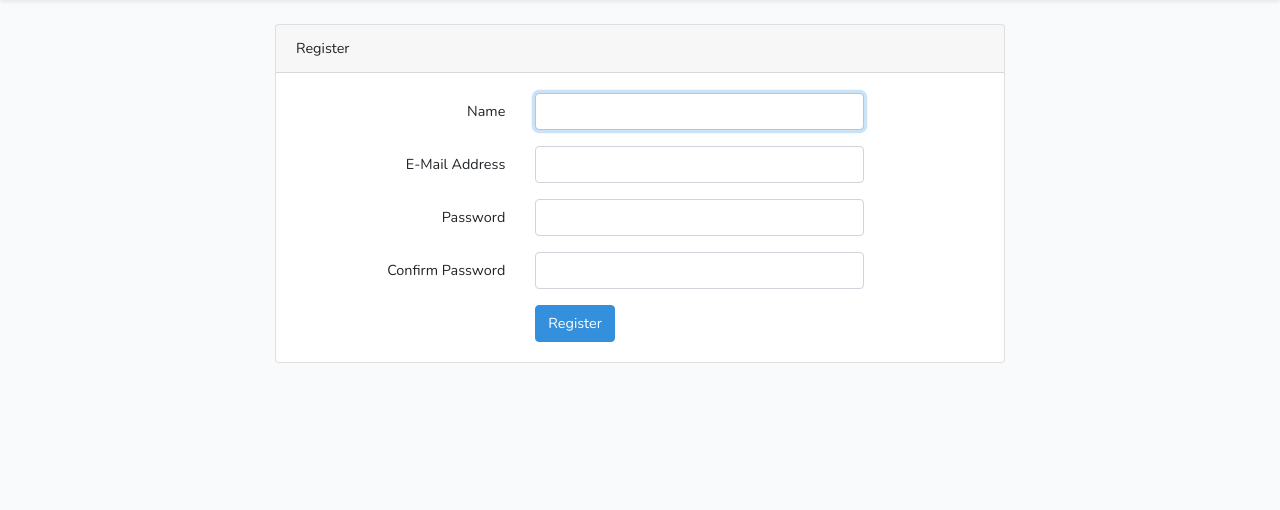
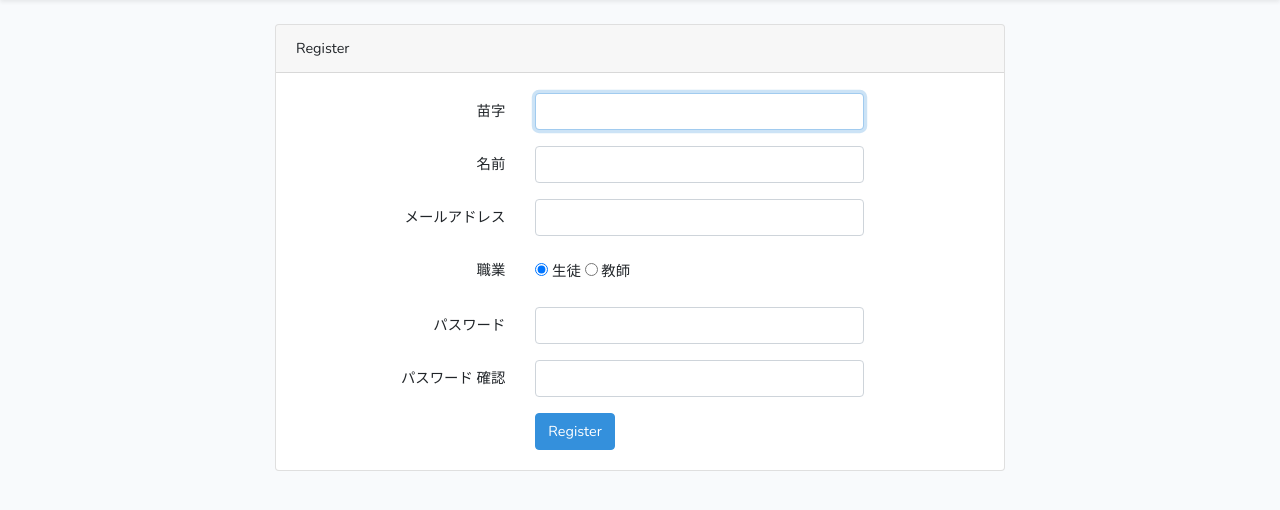
Before and after one commit to isoginchak/Hew3_Onlineclass, a Laravel app: page /register in a window 1280 px wide. Shown: the part 55-565 px from the top of the page. Run offline with Laravel 8, Linux system fonts and the light colour scheme; style sheets or scripts are compiled from the project's sources.

Commit message:
feat:add register

```diff
--- a/app/Http/Controllers/Auth/RegisterController.php
+++ b/app/Http/Controllers/Auth/RegisterController.php
@@ -50,9 +50,12 @@ class RegisterController extends Controller
     protected function validator(array $data)
     {
         return Validator::make($data, [
-            'name' => ['required', 'string', 'max:255'],
-            'email' => ['required', 'string', 'email', 'max:255', 'unique:users'],
-            'password' => ['required', 'string', 'min:8', 'confirmed'],
+            'family-name' => ['required', 'string', 'max:255'],
+            'first-name' => ['required', 'string', 'max:255'],
+            'mailaddress' => ['required', 'string', 'email', 'max:255', 'unique:users'],
+            // 'school-name' => ['required', 'string', 'max:255'],
+            'position' => ['required'],
+            'password' => ['required', 'string', 'min:4', 'confirmed'],
         ]);
     }
 
@@ -65,9 +68,12 @@ class RegisterController extends Controller
     protected function create(array $data)
     {
         return User::create([
-            'name' => $data['name'],
-            'email' => $data['email'],
-            'password' => Hash::make($data['password']),
+            //カラム名=>フォームのname
+            'family_name' => $data['family-name'],
+            'first_name' => $data['first-name'],
+            'mailaddress' => $data['mailaddress'],
+            'position' => $data['position'],
+            'password' => Hash::make($data['password'])
         ]);
     }
 }
--- a/app/User.php
+++ b/app/User.php
@@ -16,7 +16,8 @@ class User extends Authenticatable
      * @var array
      */
     protected $fillable = [
-        'name', 'email', 'password',
+        //テーブルのカラム
+        'family_name', 'first_name', 'mailaddress','position','password',
     ];
 
     /**
--- a/database/seeds/DatabaseSeeder.php
+++ b/database/seeds/DatabaseSeeder.php
@@ -14,5 +14,6 @@ class DatabaseSeeder extends Seeder
     public function run()
     {
         $this->call(UsersTableSeeder::class);
+        $this->call(SchoolsTableSeeder::class);
     }
 }
--- a/resources/views/auth/register.blade.php
+++ b/resources/views/auth/register.blade.php
@@ -12,35 +12,83 @@
                         @csrf
 
                         <div class="form-group row">
-                            <label for="name" class="col-md-4 col-form-label text-md-right">{{ __('Name') }}</label>
+                            <label for="family-name" class="col-md-4 col-form-label text-md-right">{{ __('苗字') }}</label>
 
                             <div class="col-md-6">
-                                <input id="name" type="text" class="form-control @error('name') is-invalid @enderror" name="name" value="{{ old('name') }}" required autocomplete="name" autofocus>
+                                <input id="family-name" type="text" class="form-control @error('family-name') is-invalid @enderror" name="family-name" value="{{ old('family-name') }}" required autocomplete="family-name" autofocus>
 
-                                @error('name')
+                                @error('family-name')
                                 <span class="invalid-feedback" role="alert">
                                     <strong>{{ $message }}</strong>
                                 </span>
                                 @enderror
+
                             </div>
                         </div>
 
                         <div class="form-group row">
-                            <label for="email" class="col-md-4 col-form-label text-md-right">{{ __('E-Mail Address') }}</label>
+                            <label for="first-name" class="col-md-4 col-form-label text-md-right">{{ __('名前') }}</label>
 
                             <div class="col-md-6">
-                                <input id="email" type="email" class="form-control @error('email') is-invalid @enderror" name="email" value="{{ old('email') }}" required autocomplete="email">
+                                <input id="first-name" type="text" class="form-control @error('first-name') is-invalid @enderror" name="first-name" value="{{ old('first-name') }}" required autocomplete="given-name" autofocus>
 
-                                @error('email')
+                                @error('first-name')
                                 <span class="invalid-feedback" role="alert">
                                     <strong>{{ $message }}</strong>
                                 </span>
                                 @enderror
+
                             </div>
                         </div>
 
                         <div class="form-group row">
-                            <label for="password" class="col-md-4 col-form-label text-md-right">{{ __('Password') }}</label>
+                            <label for="mailaddress" class="col-md-4 col-form-label text-md-right">{{ __('メールアドレス') }}</label>
+
+                            <div class="col-md-6">
+                                <input id="mailaddress" type="email" class="form-control @error('email') is-invalid @enderror" name="mailaddress" value="{{ old('mailaddress') }}" required autocomplete="email">
+
+                                @error('mailaddress')
+                                <span class="invalid-feedback" role="alert">
+                                    <strong>{{ $message }}</strong>
+                                </span>
+                                @enderror
+
+                            </div>
+                        </div>
+
+                        <!-- <div class="form-group row">
+                            <label for="school-name" class="col-md-4 col-form-label text-md-right">{{ __('学校名') }}</label>
+
+                            <div class="col-md-6">
+                                <input id="name" type="text" class="form-control @error('school-name') is-invalid @enderror" name="school-name" value="{{ old('school-name') }}" required autocomplete="organization" autofocus>
+
+                                @error('school-name')
+                                <span class="invalid-feedback" role="alert">
+                                    <strong>{{ $message }}</strong>
+                                </span>
+                                @enderror
+
+                            </div>
+                        </div> -->
+                        <div class="form-group row">
+                            <label for="position" class="col-md-4 col-form-label text-md-right">{{ __('職業') }}</label>
+
+                            <div class="col-md-6" style="padding-top: 8px">
+                                <input id="student" type="radio" name="position" value="0" checked>
+                                <label for="student">生徒</label>
+                                <input id="teacher" type="radio" name="position" value="1">
+                                <label for="teacher">教師</label>
+
+                                @if ($errors->has('position'))
+                                <span class="invalid-feedback">
+                                    <strong>{{ $errors->first('position') }}</strong>
+                                </span>
+                                @endif
+                            </div>
+                        </div>
+
+                        <div class="form-group row">
+                            <label for="password" class="col-md-4 col-form-label text-md-right">{{ __('パスワード') }}</label>
 
                             <div class="col-md-6">
                                 <input id="password" type="password" class="form-control @error('password') is-invalid @enderror" name="password" required autocomplete="new-password">
@@ -50,11 +98,12 @@
                                     <strong>{{ $message }}</strong>
                                 </span>
                                 @enderror
+
                             </div>
                         </div>
 
                         <div class="form-group row">
-                            <label for="password-confirm" class="col-md-4 col-form-label text-md-right">{{ __('Confirm Password') }}</label>
+                            <label for="password-confirm" class="col-md-4 col-form-label text-md-right">{{ __('パスワード 確認') }}</label>
 
                             <div class="col-md-6">
                                 <input id="password-confirm" type="password" class="form-control" name="password_confirmation" required autocomplete="new-password">
--- a/routes/web.php
+++ b/routes/web.php
@@ -17,21 +17,14 @@ Route::get('/', function () {
 
 Route::get('student-meeting', 'StudentMeetingController@index');
 Route::get('teacher-meeting', 'TeacherMeetingController@index');
+
 Route::resource('rest','RestMeetingController');
-Auth::routes([
-    'register' => false
-]);
 
-Route::get('/home', 'HomeController@index')->name('home');
+// Auth::routes([
+//     'register' => false
+// ]);
+
 
 Auth::routes();
 
 Route::get('/home', 'HomeController@index')->name('home');
-
-Auth::routes();
-
-Route::get('/home', 'HomeController@index')->name('home');
-
-Auth::routes();
-
-Route::get('/home', 'HomeController@index')->name('home');
```
Also changed, not shown: database/seeds/SchoolsTableSeeder.php (added, +28 -0 lines), database/migrations/2022_01_23_035725_create_users_table.php, database/migrations/2022_01_25_120832_create_schools_table.php (added). Lines whose indentation alone changed are shown as unchanged.
